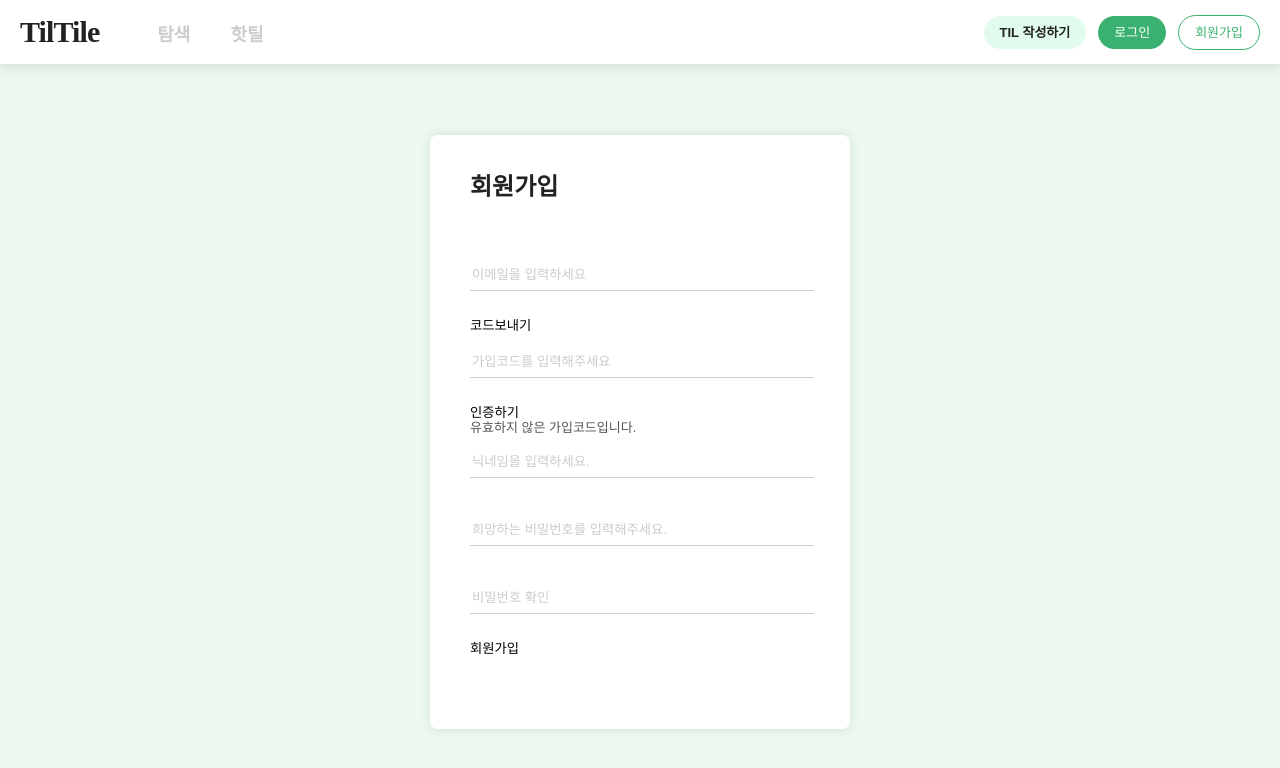
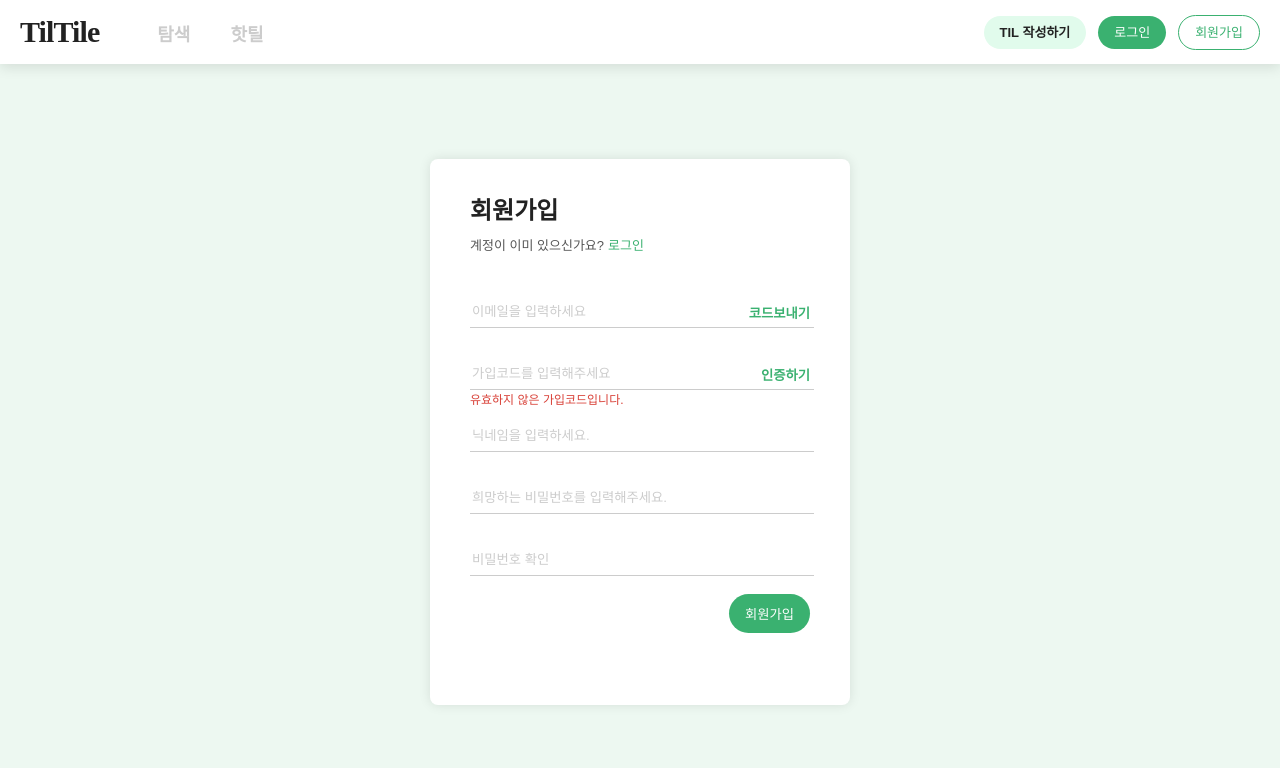
Before and after one commit to codestates-seb/seb43_main_024, a React (Create React App) app in the folder client/: page /account/signup in a window 1280 px wide. Shown: the top 768 px of the page. Built offline with nearby package versions, Linux system fonts and the light colour scheme.

Commit message:
회원가입 스타일

```diff
--- a/client/src/default/style.css
+++ b/client/src/default/style.css
@@ -91,6 +91,11 @@ textarea::placeholder, input::placeholder {
     color: #ccc;
 }
 
+input:autofill {
+  box-shadow: 0 0 0px 1000px var(--light-background-color) inset;
+  transition: background-color 5000s ease-in-out 0s;
+}
+
 .custom-checkbox {
     position: relative;
     display: inline-block;
--- a/client/src/default/styled.js
+++ b/client/src/default/styled.js
@@ -494,6 +494,11 @@ export const JoinBox = styled.div`
   }
   & a {
     color: var(--brand-color);
+    margin-left: 4px;
+  }
+  & a:hover {
+    color: var(--brand-color);
+    font-weight: bold;
   }
   & > span {
     display: block;
@@ -537,7 +542,7 @@ export const InputForm = styled.div`
     border-top-width: 0;
     border-bottom: 1px solid #ccc;
     padding-bottom: 8px;
-    margin-bottom: 24px;
+    margin-bottom: 18px;
   }
   input:focus {
     outline: none;
@@ -581,3 +586,26 @@ export const OAuthBtn = styled.a`
       background: #fff;
     `}
 `;
+
+export const AuthInput = styled.div`
+  position: relative;
+  & p {
+    position: absolute;
+    bottom: 2px;
+    font-size: 12px;
+  }
+  .ok {
+    color: var(--brand-color);
+  }
+  .no {
+    color: #d83f36;
+  }
+`;
+
+export const SendBtn = styled.button`
+  position: absolute;
+  right: 0;
+  top: 19px;
+  color: var(--brand-color);
+  font-weight: bold;
+`;
--- a/client/src/pages/login/Login.js
+++ b/client/src/pages/login/Login.js
@@ -67,9 +67,9 @@ function LoginForm() {
   return (
     <JoinBox>
       <div>
-        <h2>로그인</h2>
+        <h1>로그인</h1>
         <p>아직 회원이 아니신가요?</p>
-        <Link to="/signup"> 회원가입</Link>
+        <Link to="/signup">회원가입</Link>
       </div>
 
       <InputForm>
--- a/client/src/pages/login/Members.js
+++ b/client/src/pages/login/Members.js
@@ -1,9 +1,16 @@
 import { useState } from 'react';
 import axios from 'axios';
-import { InputForm } from '../../default/styled';
 // eslint-disable-next-line import/named
 import { Modal } from './components/SignUpModal';
 import useStore from '../../default/useStore';
+import { Link } from 'react-router-dom';
+import {
+  InputForm,
+  JoinBox,
+  FilledBtns,
+  SendBtn,
+  AuthInput,
+} from '../../default/styled';
 
 function SignUpForm() {
   const [email, setEmail] = useState('');
@@ -81,11 +88,15 @@ function SignUpForm() {
   };
 
   return (
-    <>
-      <h1>회원가입</h1>
+    <JoinBox>
+      <div>
+        <h1>회원가입</h1>
+        <p>계정이 이미 있으신가요?</p>
+        <Link to="/account/login">로그인</Link>
+      </div>
       <InputForm>
         <form onSubmit={handleSignUp} method="post">
-          <div>
+          <AuthInput>
             <input
               type="email"
               id="email"
@@ -96,12 +107,12 @@ function SignUpForm() {
               required
               onKeyDown={handleKeyDown}
             />
-            <button onClick={handleCodeSend} method="post">
+            <SendBtn onClick={handleCodeSend} method="post">
               코드보내기
-            </button>
-          </div>
+            </SendBtn>
+          </AuthInput>
 
-          <div>
+          <AuthInput>
             <input
               type="text"
               id="signupnumber"
@@ -112,13 +123,13 @@ function SignUpForm() {
               required
               onKeyDown={handleKeyDown}
             />
-            <button onClick={handleVerification}>인증하기</button>
+            <SendBtn onClick={handleVerification}>인증하기</SendBtn>
             {isCodeValid ? (
-              <p>유효한 가입코드입니다.</p>
+              <p className="ok">유효한 가입코드입니다.</p>
             ) : (
-              <p>유효하지 않은 가입코드입니다.</p>
+              <p className="no">유효하지 않은 가입코드입니다.</p>
             )}
-          </div>
+          </AuthInput>
 
           <div>
             <input
@@ -161,14 +172,15 @@ function SignUpForm() {
           </div>
 
           {errorMessage && <div className="error-message">{errorMessage}</div>}
-
-          <button type="submit" method="post">
+        </form>
+        <div className="right">
+          <FilledBtns type="submit" method="post">
             회원가입
-          </button>
-        </form>
+          </FilledBtns>
+        </div>
       </InputForm>
       {showModal ? <Modal /> : null}
-    </>
+    </JoinBox>
   );
 }
 
```
